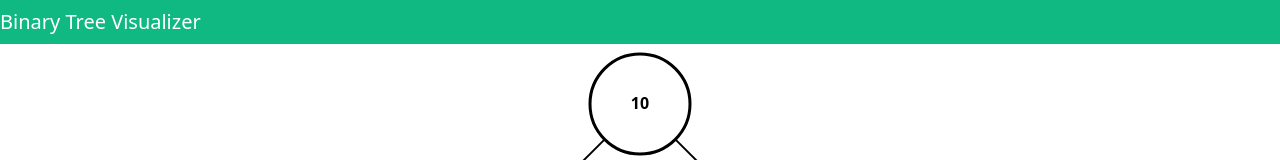
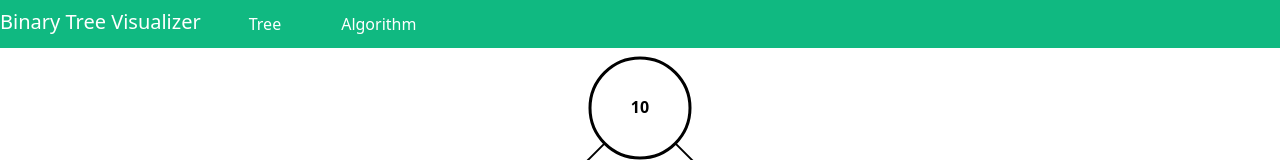
Before and after one commit to GregFrench/binary-tree-visualizer, a React (Create React App) app: page / in a window 1280 px wide. Shown: the top 160 px of the page. Built offline with nearby package versions, Linux system fonts and the light colour scheme.

Commit message:
Added Dropdown to Header

```diff
--- a/src/components/Header.js
+++ b/src/components/Header.js
@@ -1,8 +1,27 @@
+import Dropdown from './Dropdown';
+
 function Header() {
+  let treeItems = [
+    'Binary Search Tree',
+    'AVL Tree',
+    'Red Black Tree',
+    'Splay Tree',
+    'Treap'
+  ];
+
+  let algorithmItems = [
+    'Preorder Traversal',
+    'Inorder Traversal',
+    'Postorder Traversal',
+    'Level Order Traversal'
+  ];
+
   return (
-    <header className="py-2 bg-green-500">
-      <div className="container mx-auto">
-        <h1 className="text-xl text-white">Binary Tree Visualizer</h1>
+    <header className="bg-green-500">
+      <div className="container mx-auto flex">
+        <h1 className="pr-3 py-2 text-xl text-white">Binary Tree Visualizer</h1>
+        <Dropdown title={'Tree'} items={treeItems}></Dropdown>
+        <Dropdown title={'Algorithm'} items={algorithmItems}></Dropdown>
       </div>
     </header>
   );
```
